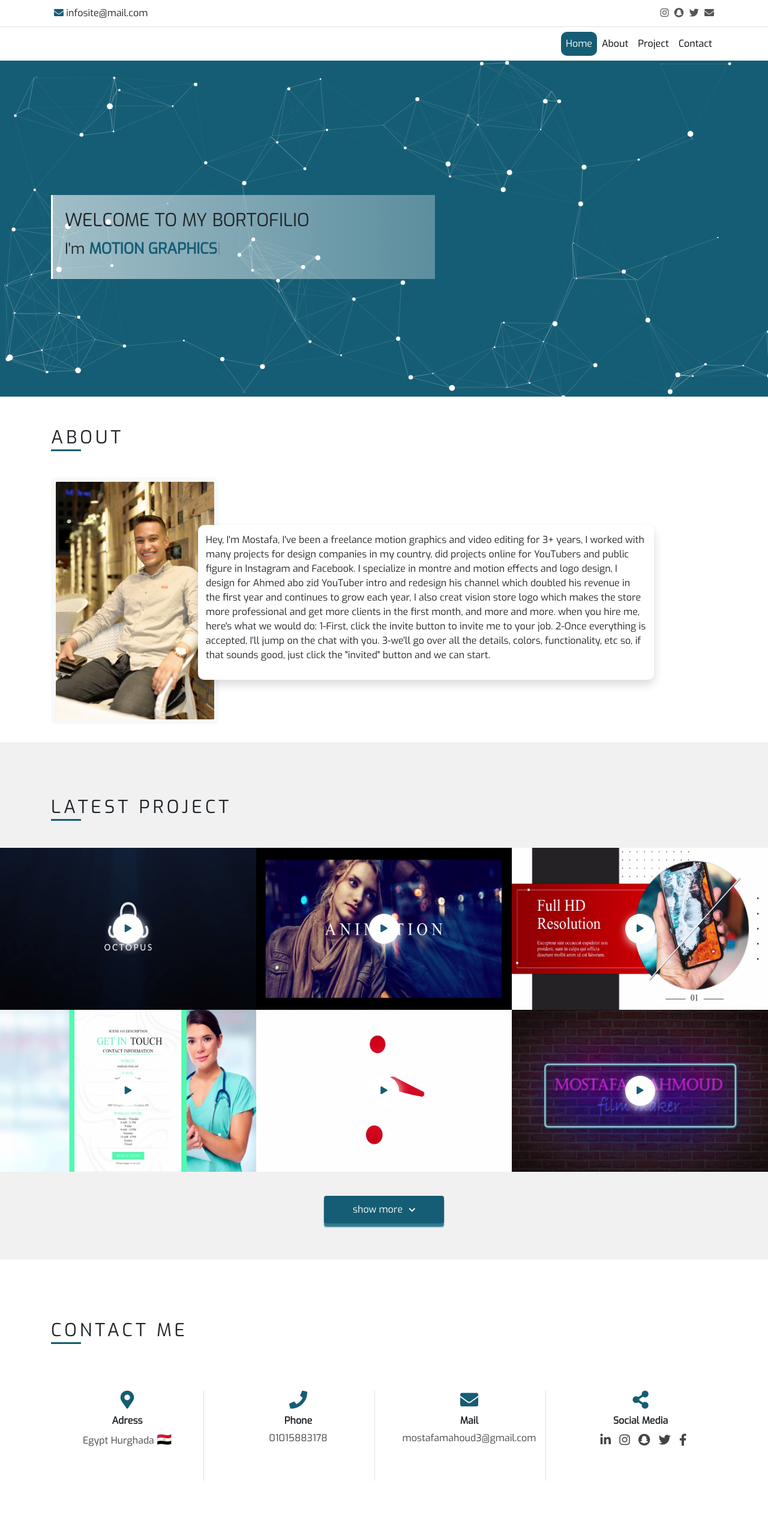
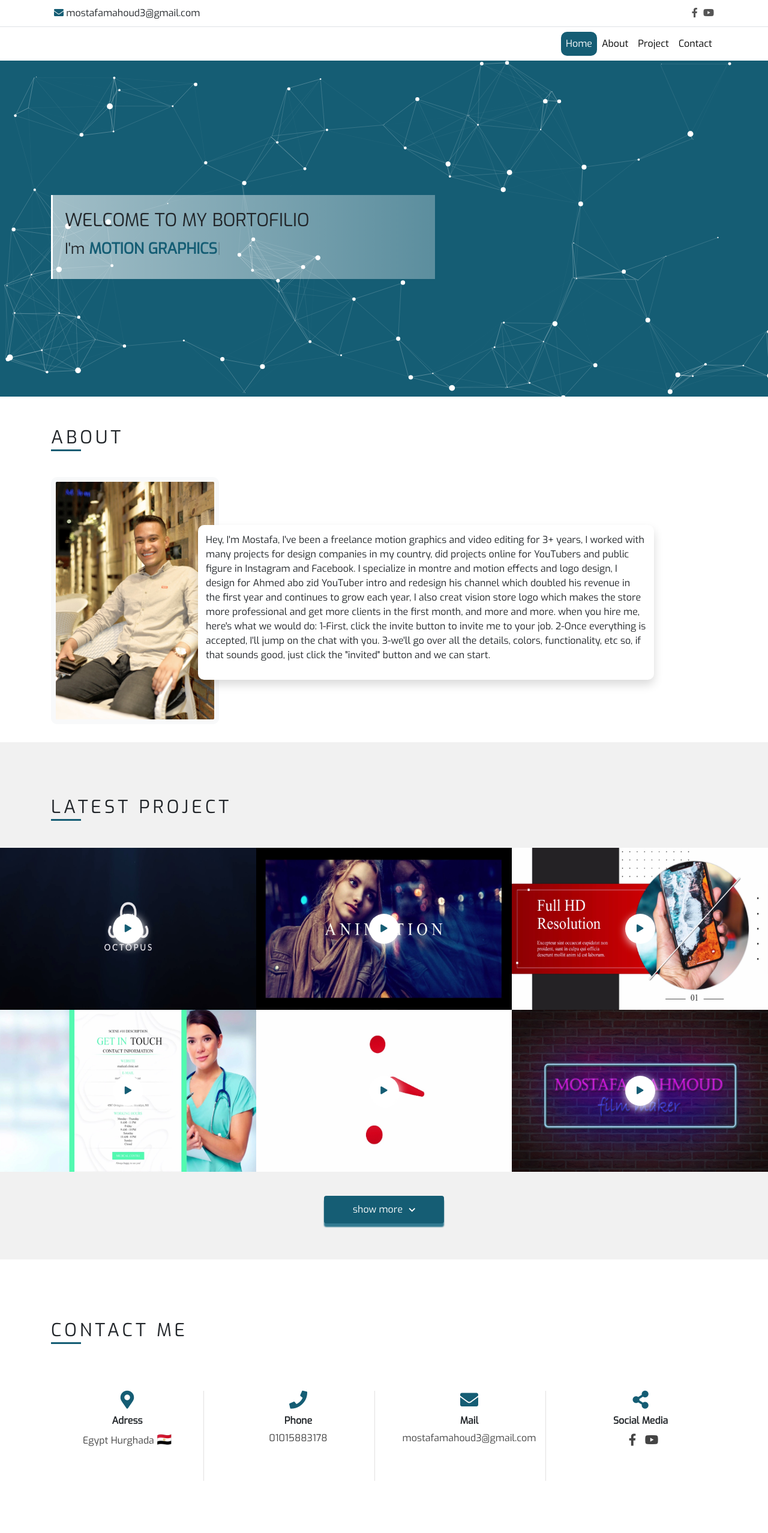
Before and after one commit to OmarAliSoliman/mostafa, a plain HTML site: page index.html in a window 1280 px wide. Shown: the top 2555 px of the page at 60% size. Drawn offline with Linux system fonts and the light colour scheme.

Commit message:
final-edit

```diff
--- a/index.html
+++ b/index.html
@@ -27,15 +27,13 @@
         <div class="col-sm-12 col-md-6 col-lg-6">
           <div class="info">
             <span><i class="fas fa-envelope" aria-hidden="true"></i>
-              infosite@mail.com</span>
+              mostafamahoud3@gmail.com</span>
           </div>
         </div>
         <div class="col-sm-12 col-md-6 col-lg-6">
           <div class="social">
-            <span><a href="#"><i class="fab fa-instagram"></i></a></span>
-            <span><a href="#"><i class="fab fa-snapchat"></i></a></span>
-            <span><a href="#"><i class="fab fa-twitter"></i></a></span>
-            <span><a href="#"><i class="fas fa-envelope"></i></a></span>
+            <span><a href="https://www.facebook.com/profile.php?id=100026797964071"><i class="fab fa-facebook-f"></i></a></span>
+            <span><a href="https://www.youtube.com/channel/UCk3lqCDkP3D6pyi0LR4B3Jw/featured"><i class="fab fa-youtube"></i></a></span>
           </div>
         </div>
       </div>
@@ -267,11 +265,8 @@ so, if that sounds good, just click the "invited" button and we can start.
             <i class="fas fa-share-alt header-i"></i>
             <h6>Social Media</h6>
             <p class="social">
-              <span><a href="#"><i class="fab fa-linkedin-in"></i></a></span>
-              <span><a href="#"><i class="fab fa-instagram"></i></a></span>
-              <span><a href="#"><i class="fab fa-snapchat"></i></a></span>
-              <span><a href="#"><i class="fab fa-twitter"></i></a></span>
-              <span><a href="#"><i class="fab fa-facebook-f"></i></a></span>
+              <span><a href="https://www.facebook.com/profile.php?id=100026797964071"><i class="fab fa-facebook-f"></i></a></span>
+              <span><a href="https://www.youtube.com/channel/UCk3lqCDkP3D6pyi0LR4B3Jw/featured"><i class="fab fa-youtube"></i></a></span>
             </p>
           </div>
         </div>
```
